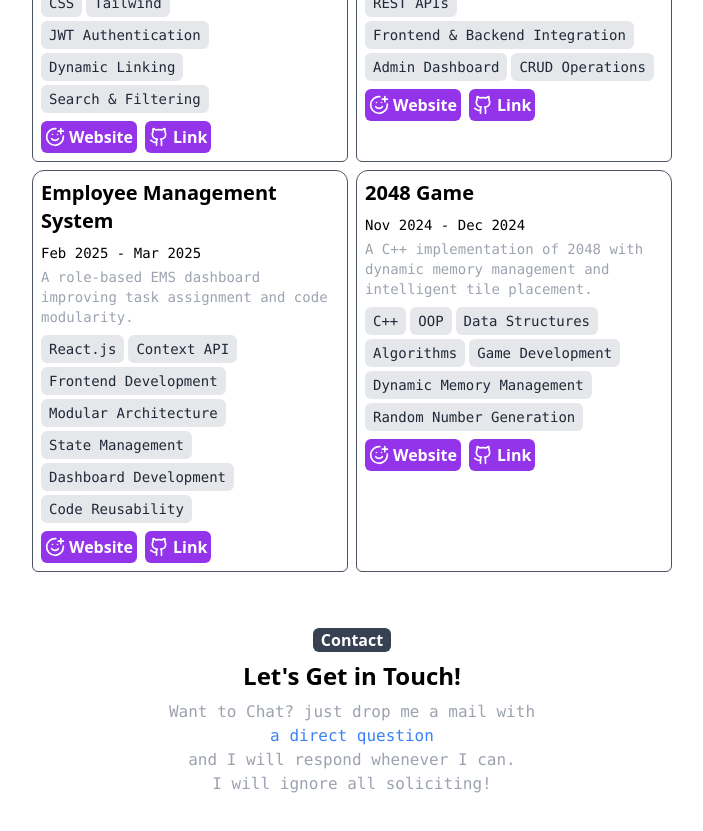
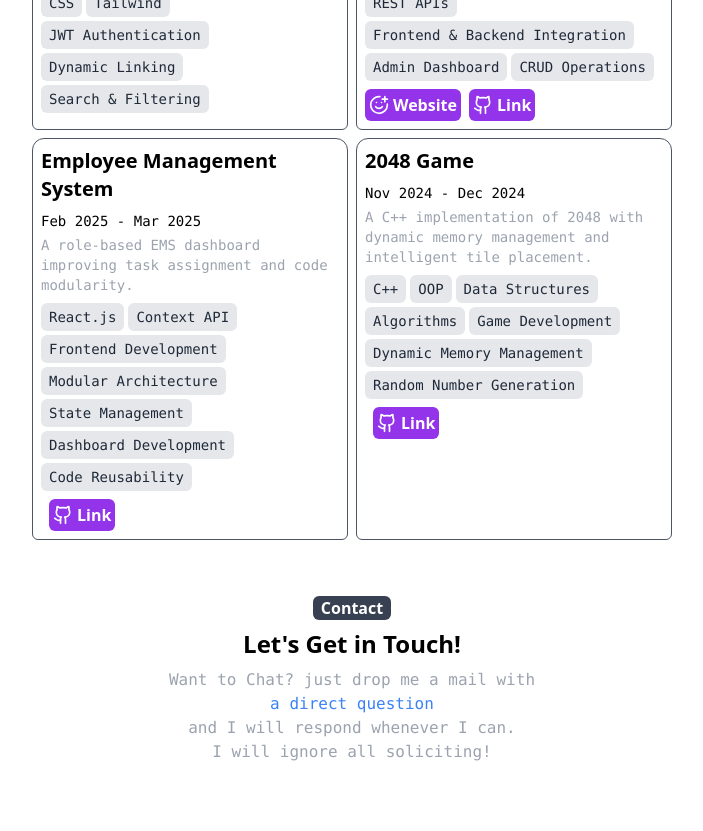
Before and after one commit to amaannn08/Aman-Gupta, a React (Vite) app: page / in a window 1280 px wide. Shown: the part 1260-2091 px from the top of the page, without its empty margins (288-991 px from the left). Built offline with nearby package versions, Linux system fonts and the light colour scheme.

Commit message:
Added Links

```diff
--- a/src/Components/Projects.jsx
+++ b/src/Components/Projects.jsx
@@ -1,5 +1,6 @@
 import React from 'react'
 import { Github, SmilePlus } from 'lucide-react'
+import { a } from 'motion/react-client';
 const Projects = () => {
     const info = [
   {
@@ -7,7 +8,8 @@ const Projects = () => {
     duration: "May 2025 - Jun 2025",
     info: "A smart note management system that speeds up retrieval, secures data, and links notes dynamically.",
     skills: ["React", "Node.js", "Express.js", "MongoDB", "TypeScript", "REST APIs", "CSS", "Tailwind", "JWT Authentication", "Dynamic Linking", "Search & Filtering"],
-    link: ""
+    link: "",
+    website:""
   },
   {
     heading: "LIC Agent Management",
@@ -15,13 +17,15 @@ const Projects = () => {
     info: "A full-stack portal that streamlines policy management and secures agent data.",
     skills: ["React", "Node.js", "Express.js", "MongoDB", "JWT Authentication", "REST APIs", "Frontend & Backend Integration", "Admin Dashboard", "CRUD Operations"],
     link: "https://github.com/amaannn08/LIC-APP"
-  },
+    ,website:"https://lic-app-eight.vercel.app/login"
+},
   {
     heading: "Employee Management System",
     duration: "Feb 2025 - Mar 2025",
     info: "A role-based EMS dashboard improving task assignment and code modularity.",
     skills: ["React.js", "Context API", "Frontend Development", "Modular Architecture", "State Management", "Dashboard Development", "Code Reusability"],
     link: "https://github.com/amaannn08/EMS"
+    ,website:""
   },
   {
     heading: "2048 Game",
@@ -29,6 +33,7 @@ const Projects = () => {
     info: "A C++ implementation of 2048 with dynamic memory management and intelligent tile placement.",
     skills: ["C++", "OOP", "Data Structures", "Algorithms", "Game Development", "Dynamic Memory Management", "Random Number Generation"],
     link: "https://github.com/amaannn08/2048"
+    ,website:""
   }
 ];
 
@@ -54,18 +59,14 @@ const Projects = () => {
                         </div>
                         <div className='flex flex-row gap-2'>
                             <div className='flex'>
-                                <div className='flex flex-row bg-purple-600 justify-start    items-center gap-1 p-1 rounded-md cursor-pointer'>
-                                    <SmilePlus className='h-5 w-5 text-white'/>
-                                    <h1 className='font-sans text-white font-bold'>Website</h1>
-                                </div>
+                                {input.website.length>0 && (
+                                    <a href={input.website}><WebsiteIcon/></a>
+                                )}
                             </div>
                             <div className='flex'>
-                                <a href={input.link}>
-                                    <div className='flex flex-row bg-purple-600 justify-start    items-center gap-1 p-1 rounded-md cursor-pointer'>
-                                    <Github className='h-5 w-5 text-white'/>
-                                    <h1 className='font-sans text-white font-bold'>Link</h1>
-                                </div>
-                                </a>
+                                {input.link.length>0 && (
+                                    <a href={input.link}><GithubLink/></a>
+                                )}
                             </div>
                         </div>
                     </div>
@@ -74,5 +75,20 @@ const Projects = () => {
         </div>
     )
 }
-
+function GithubLink(){
+    return(
+        <div className='flex flex-row bg-purple-600 justify-start    items-center gap-1 p-1 rounded-md cursor-pointer'>
+            <Github className='h-5 w-5 text-white'/>
+            <h1 className='font-sans text-white font-bold'>Link</h1>
+        </div>
+    )
+}
+function WebsiteIcon(){
+    return(
+        <div className='flex flex-row bg-purple-600 justify-start    items-center gap-1 p-1 rounded-md cursor-pointer'>
+            <SmilePlus className='h-5 w-5 text-white'/>
+            <h1 className='font-sans text-white font-bold'>Website</h1>
+        </div>
+    )
+}
 export default Projects
```
